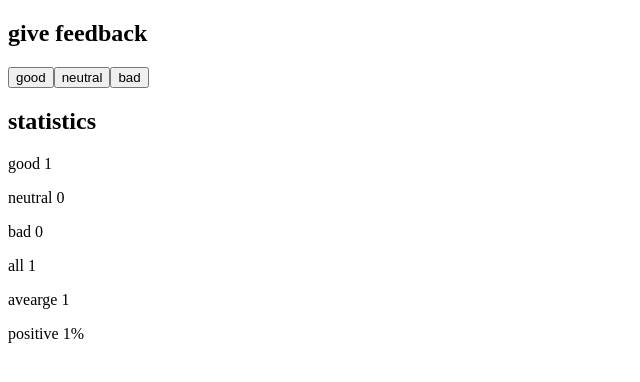
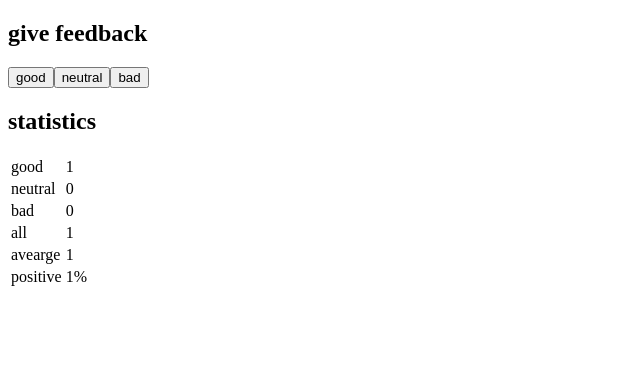
Before and after one commit to vchan14/fullstackOpen, a React (Vite) app in the folder part1/unicafe/: page / in a window 1280 px wide. Both pictures are taken after a click on the button "good". Shown: the top 382 px of the page, without its empty margins (0-640 px from the left). Built offline with nearby package versions, Linux system fonts and the light colour scheme.

Commit message:
8March2024 unicafe step6

```diff
--- a/part1/unicafe/src/StatisticLine.jsx
+++ b/part1/unicafe/src/StatisticLine.jsx
@@ -1,7 +1,10 @@
 const StatisticLine = ({text, value}) => {
 	const displayedText = `${text} ${value}`;
 	return (
-		<p>{displayedText}</p>
+		<tr>
+			<td>{text}</td>
+			<td>{value}</td>
+		</tr>
 	)
 }
 
--- a/part1/unicafe/src/Statistics.jsx
+++ b/part1/unicafe/src/Statistics.jsx
@@ -13,12 +13,16 @@
 
 	return (
 		<>
-			<StatisticLine text="good" value={good}/>
-			<StatisticLine text="neutral" value={neutral}/>
-			<StatisticLine text="bad" value={bad}/>
-			<StatisticLine text="all" value={good+neutral+bad}/>
-			<StatisticLine text="avearge" value={average}/>
-			<StatisticLine text="positive" value={positive + '%'}/>
+			<table>
+				<tbody>
+				<StatisticLine text="good" value={good}/>
+				<StatisticLine text="neutral" value={neutral}/>
+				<StatisticLine text="bad" value={bad}/>
+				<StatisticLine text="all" value={good+neutral+bad}/>
+				<StatisticLine text="avearge" value={Number(average.toFixed(1))}/>
+				<StatisticLine text="positive" value={Number(positive.toFixed(1)) + '%'}/>
+				</tbody>
+			</table>
 		</>
 
 	)
```
